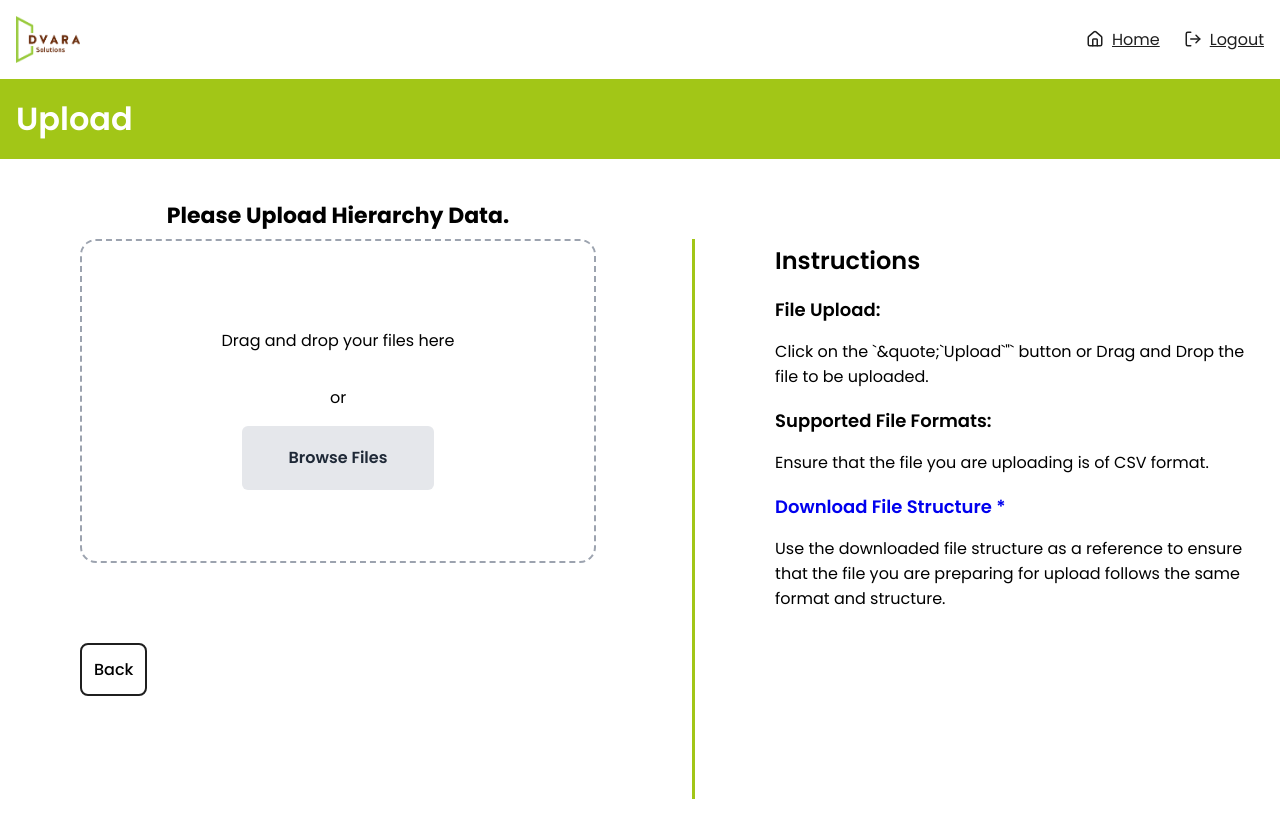
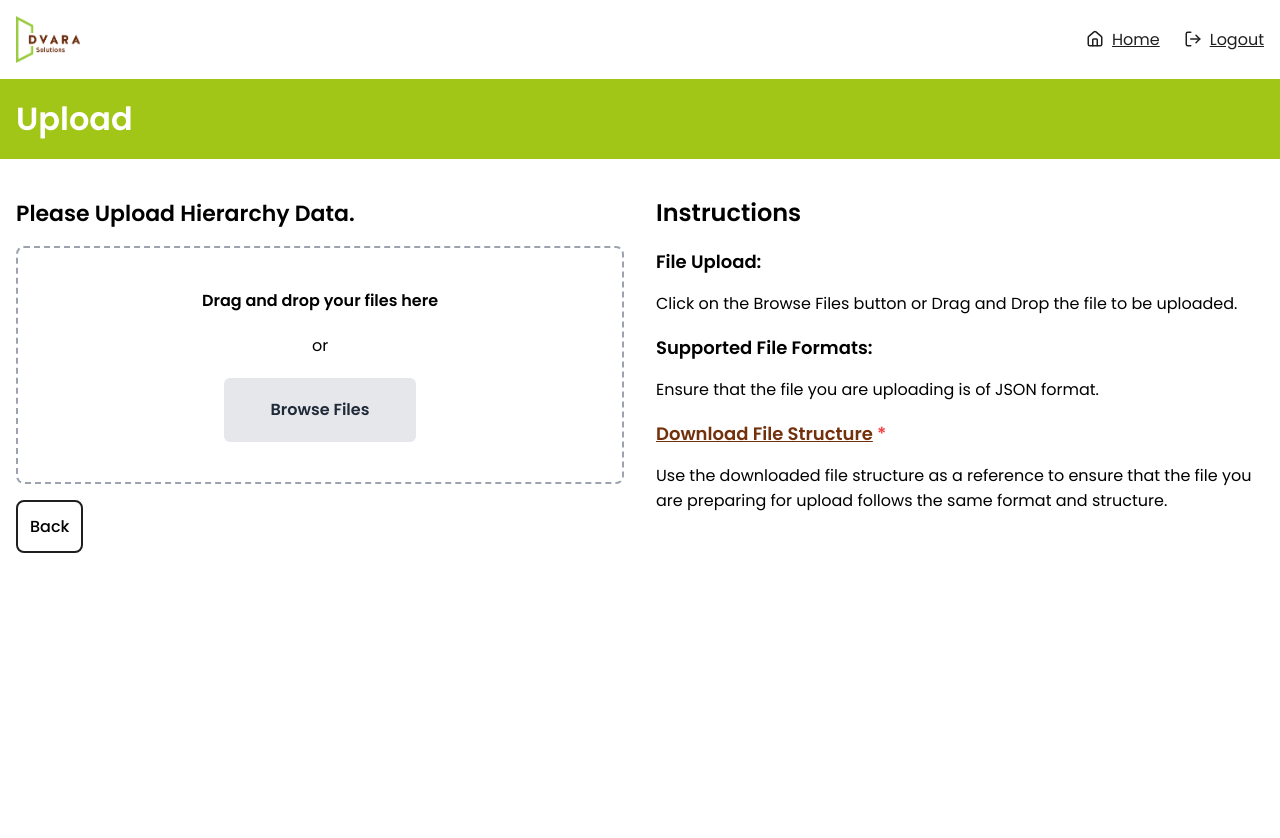
Before and after one commit to ChiragKdvara/Communication-Server, a React (Vite) app in the folder frontend/: page /upload in a window 1280 px wide. Shown: the top 838 px of the page. After the commit the page ends 800 px from the top, so only its background shows below. Built offline with nearby package versions, Linux system fonts and the light colour scheme.

Commit message:
Changes in UploadData Component

```diff
--- a/frontend/package.json
+++ b/frontend/package.json
@@ -15,6 +15,7 @@
     "@tanstack/react-query": "^5.32.0",
     "axios": "^1.6.8",
     "daisyui": "^4.10.5",
+    "file-saver": "^2.0.5",
     "fuse.js": "^7.0.0",
     "lucide-react": "^0.378.0",
     "prop-types": "^15.8.1",
--- a/frontend/src/components/UploadData.jsx
+++ b/frontend/src/components/UploadData.jsx
@@ -1,89 +1,86 @@
-import { useNavigate } from "react-router-dom";
-import { useState } from "react";
-import Header from "./Header";
-import { saveAs } from "file-saver";
-import axios from "axios";
+import { useNavigate } from 'react-router-dom'
+import { useState } from 'react'
+import Header from './Header'
+import { saveAs } from 'file-saver'
+import axios from 'axios'
 
 const Upload = () => {
-  const navigate = useNavigate();
-  const [selectedFile, setSelectedFile] = useState(null);
-  const [selectedFileName, setSelectedFileName] = useState(null);
-  const [uploadStatus, setUploadStatus] = useState(null);
-  const [uploadStep, setUploadStep] = useState(1); // 1 for branch upload, 2 for user upload
+  const navigate = useNavigate()
+  const [selectedFile, setSelectedFile] = useState(null)
+  const [selectedFileName, setSelectedFileName] = useState(null)
+  const [uploadStatus, setUploadStatus] = useState(null)
+  const [uploadStep, setUploadStep] = useState(1) // 1 for branch upload, 2 for user upload
 
   const handleBack = () => {
-    navigate("/admin");
-  };
+    navigate('/admin')
+  }
 
   const handleFileChange = (e) => {
-    const file = e.target.files[0];
-    const fileExtension = file.name.split(".").pop().toLowerCase();
+    const file = e.target.files[0]
+    const fileExtension = file.name.split('.').pop().toLowerCase()
 
-    if (fileExtension === "json") {
-      setSelectedFile(file);
-      setSelectedFileName(file.name);
+    if (fileExtension === 'json') {
+      setSelectedFile(file)
+      setSelectedFileName(file.name)
     } else {
-      setUploadStatus("Error: Wrong File Format. Accepted formats is .json");
+      setUploadStatus('Error: Wrong File Format. Accepted formats is .json')
     }
-  };
+  }
 
-  const fileStructureData = "Column1,Column2,Column3\nValue1,Value2,Value3";
+  const fileStructureData = 'Column1,Column2,Column3\nValue1,Value2,Value3'
 
   const handleDownloadFileStructure = () => {
     const blob = new Blob([fileStructureData], {
-      type: "text/csv;charset=utf-8",
-    });
-    saveAs(blob, "file-structure.csv");
-  };
+      type: 'text/csv;charset=utf-8',
+    })
+    saveAs(blob, 'file-structure.csv')
+  }
 
   const uploadData = async () => {
     if (selectedFile) {
-      const reader = new FileReader();
+      const reader = new FileReader()
 
       reader.onload = async (event) => {
         try {
-          const content = event.target.result;
-          const jsonData = JSON.parse(content);
+          const content = event.target.result
+          const jsonData = JSON.parse(content)
 
-          let endpoint;
+          let endpoint
           if (uploadStep === 1) {
-            endpoint =
-              "http://localhost:8000/api/v1/hierarchy/upload-branch-data";
+            endpoint = 'http://localhost:8000/api/v1/hierarchy/upload-branch-data'
           } else if (uploadStep === 2) {
-            endpoint = "http://localhost:8000/api/v1/users/add-users";
+            endpoint = 'http://localhost:8000/api/v1/users/add-users'
           }
 
           const response = await axios.post(endpoint, jsonData, {
             headers: {
-              "Content-Type": "application/json",
+              'Content-Type': 'application/json',
             },
-          });
+          })
 
           if (uploadStep === 1) {
-            setUploadStatus("Branch data uploaded successfully.");
-            setUploadStep(2); // Move to the next step (user upload)
+            setUploadStatus('Branch data uploaded successfully.')
+            setUploadStep(2) // Move to the next step (user upload)
           } else if (uploadStep === 2) {
-            setUploadStatus("User data uploaded successfully.");
-            setUploadStep(1); // Reset to the initial step (branch upload)
+            setUploadStatus('User data uploaded successfully.')
+            setUploadStep(1) // Reset to the initial step (branch upload)
           }
 
-          console.log("Response:", response.data);
+          console.log('Response:', response.data)
         } catch (error) {
-          console.error("Error during upload:", error);
-          setUploadStatus(
-            `Error during upload., ${error?.response?.data?.detail}`
-          );
+          console.error('Error during upload:', error)
+          setUploadStatus(`Error during upload., ${error?.response?.data?.detail}`)
         }
-      };
+      }
 
-      reader.readAsText(selectedFile);
+      reader.readAsText(selectedFile)
     } else {
-      console.warn("No file selected.");
+      console.warn('No file selected.')
     }
 
-    setSelectedFile(null);
-    setSelectedFileName(null);
-  };
+    setSelectedFile(null)
+    setSelectedFileName(null)
+  }
 
   return (
     <div className="h-screen w-full font-poppins">
@@ -91,92 +88,60 @@ const Upload = () => {
       <div className="bg-primary w-full h-20 flex items-center justify-between">
         <h1 className="m-0 p-4 text-white font-semibold">Upload</h1>
       </div>
-      <div className="flex h-[40rem]">
-        <div className="w-1/2 p-20 h-full">
-          <div className="border-2 border-dashed rounded-2xl border-gray-400 h-[20rem] flex flex-col items-center justify-center relative">
-            <div className="absolute top-[-4rem] left-0 right-0 text-center">
-              <p className="text-center text-3xl font-bold mb-4">
-                {uploadStep === 1
-                  ? "Please Upload Hierarchy Data."
-                  : "Now you can Upload User Data"}
-              </p>
-            </div>
+      <div className="flex">
+        <div className="w-1/2 px-4 my-4 h-full">
+          <p className="text-3xl font-semibold mb-4">{uploadStep === 1 ? `Please Upload Hierarchy Data.` : `Now you can Upload User Data`}</p>
+          <div className="border-2 border-dashed rounded-[8px] border-gray-400 flex flex-col items-center justify-center">
             {!selectedFileName && (
-              <div className="flex flex-col items-center justify-center">
-                <p className="text-center">Drag and drop your files here</p>
-                <p className="text-center">or</p>
+              <div className="flex flex-col items-center gap-5 justify-center py-10">
+                <p className="m-0 font-semibold">Drag and drop your files here</p>
+                <p className="m-0">or</p>
                 <label className="bg-gray-200 text-gray-800 font-semibold rounded-md mx-40 px-4 py-2 w-[10rem] h-[3rem] flex items-center justify-center cursor-pointer">
                   <span>Browse Files</span>
-                  <input
-                    type="file"
-                    onChange={handleFileChange}
-                    className="hidden"
-                  />
+                  <input type="file" onChange={handleFileChange} className="hidden" />
                 </label>
               </div>
             )}
             {selectedFileName && (
-              <div>
-                <p className="text-center text-3xl">Selected File:</p>
-                <p className="text-center">{selectedFileName}</p>
-                <div className="flex justify-center mt-4">
-                  <button
-                    className="bg-red-700 text-white rounded-[8px] text-[16px] p-2 font-medium font-poppins hover:cursor-pointer mr-2 px-4 py-2"
-                    onClick={uploadData}
-                  >
-                    {uploadStep === 1
-                      ? "Upload Branch Data"
-                      : "Upload User Data"}
+              <div className="flex flex-col items-center gap-5 justify-center py-10">
+                <p className="m-0 font-semibold">
+                  Selected File: <span className="font-medium">{selectedFileName}</span>
+                </p>
+                <div className="flex justify-center">
+                  <button className="bg-red-700 text-white rounded-[8px] text-[16px] p-2 font-medium font-poppins hover:cursor-pointer mr-2 px-4 py-2" onClick={uploadData}>
+                    {uploadStep === 1 ? 'Upload Branch Data' : 'Upload User Data'}
                   </button>
                 </div>
               </div>
             )}
-            {uploadStatus && (
-              <p className="text-lg font-bold mt-4 text-center absolute bottom-[-4rem] left-0 right-0">
-                {uploadStatus}
-              </p>
-            )}
           </div>
-          <div className="flex justify-start mt-20">
+          {uploadStatus && <p className="text-lg font-bold mt-4">{uploadStatus}</p>}
+          <div className="flex justify-start mt-4">
             <button
               className="border-accent border-2 border-solid flex gap-2 items-center bg-transparent rounded-[8px] text-[16px] p-3 font-medium font-poppins hover:cursor-pointer"
-              onClick={handleBack}
-            >
+              onClick={handleBack}>
               Back
             </button>
           </div>
         </div>
-        <div className="w-1 bg-primary mx-4 mt-20"></div>
-        <div className="w-1/2 p-4 pl-[4rem] pt-[4rem]">
+        {/* Divider */}
+        <div className="w-1/2 p-4">
           <h2 className="text-md font-semibold mb-2">Instructions</h2>
           <h3 className="text-lg font-semibold mb-1">File Upload:</h3>
-          <p>
-            Click on the `&quote;`Upload`&quot;` button or Drag and Drop the
-            file to be uploaded.
-          </p>
-          <h3 className="text-lg font-semibold mb-1">
-            Supported File Formats:
+          <p>Click on the Browse Files button or Drag and Drop the file to be uploaded.</p>
+          <h3 className="text-lg font-semibold mb-1">Supported File Formats:</h3>
+          <p>Ensure that the file you are uploading is of JSON format.</p>
+          <h3 className="text-lg font-semibold mb-1 text-secondary hover:cursor-pointer">
+            <a onClick={handleDownloadFileStructure} className="underline">
+              Download File Structure
+            </a>
+            <span className="text-red-500 no-underline"> *</span>
           </h3>
-          <p>Ensure that the file you are uploading is of CSV format.</p>
-          <h3 className="text-lg font-semibold mb-1">
-            <a
-              href="#"
-              onClick={handleDownloadFileStructure}
-              className="text-saddlebrown no-underline"
-            >
-              Download File Structure *
-            </a>
-          </h3>
-          <p>
-            {" "}
-            Use the downloaded file structure as a reference to ensure that the
-            file you are preparing for upload follows the same format and
-            structure.{" "}
-          </p>
+          <p> Use the downloaded file structure as a reference to ensure that the file you are preparing for upload follows the same format and structure. </p>
         </div>
       </div>
     </div>
-  );
-};
+  )
+}
 
-export default Upload;
+export default Upload
```
Also changed, not shown: frontend/src/index.css (line endings or trailing spaces), 1 other file (tests, documents, lock files or other folders).
